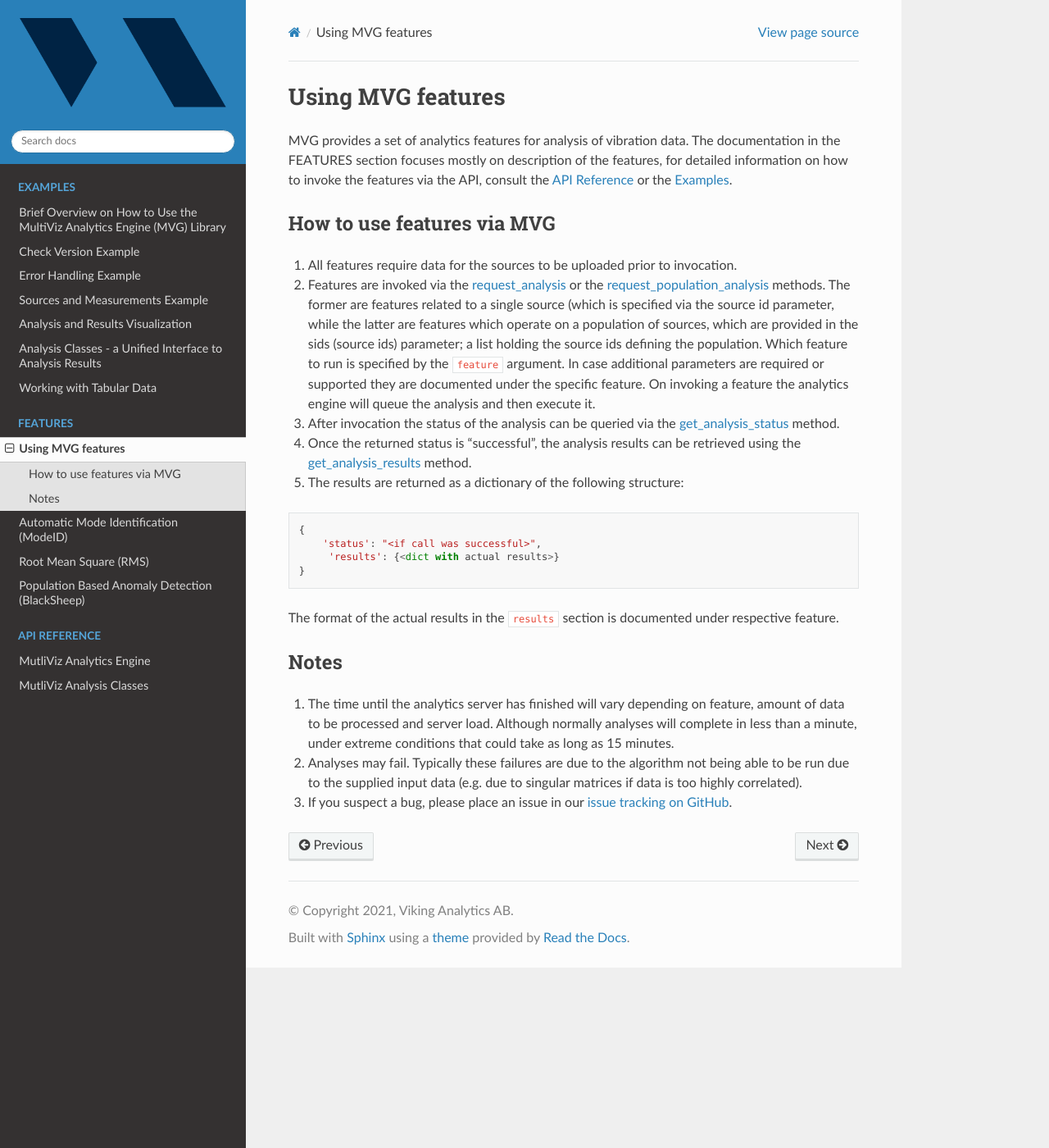
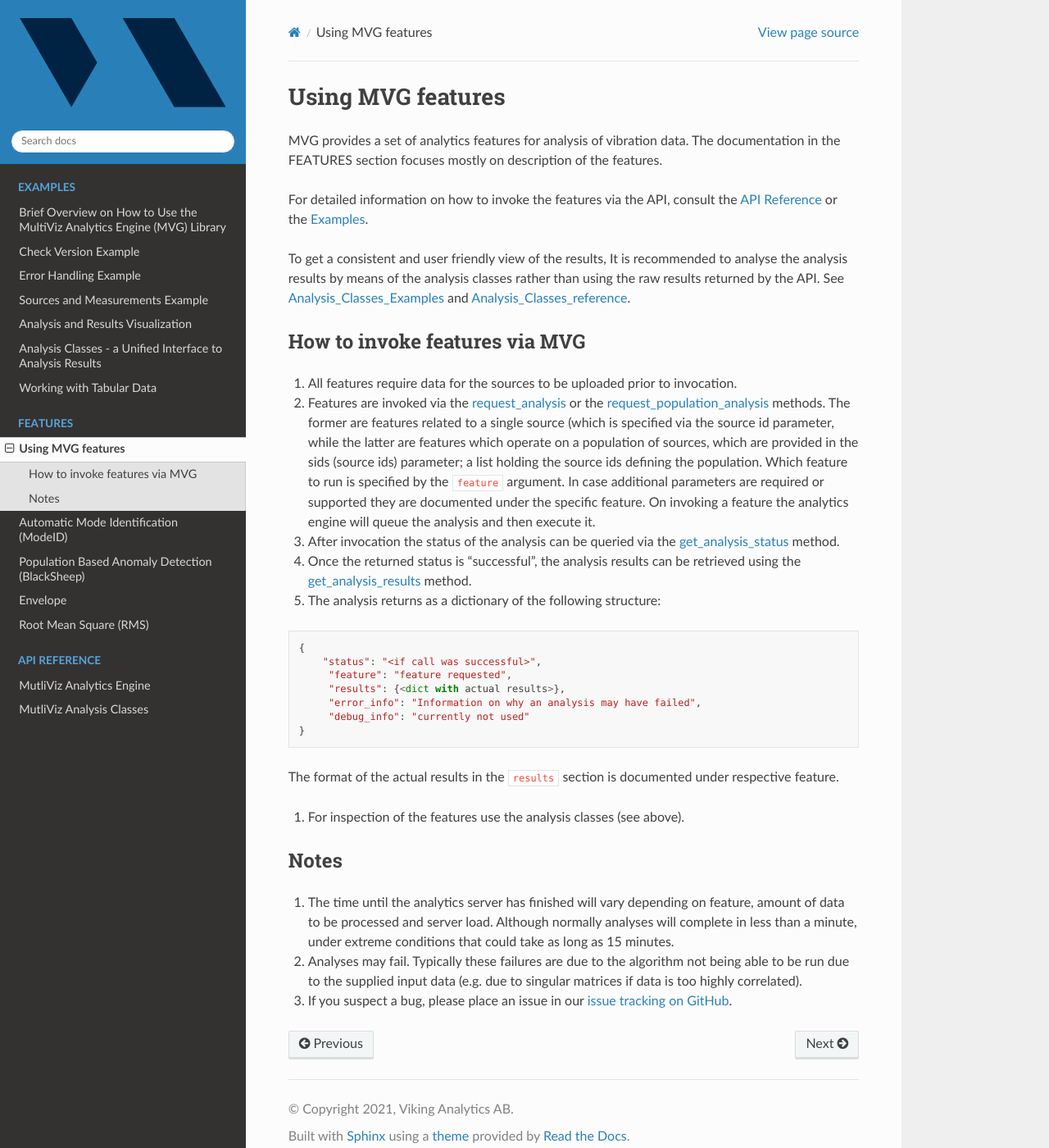
Before and after one commit to vikinganalytics/mvg, a Sphinx documentation site: the page built from docs/source/content/features/general.md, in a window 1280 px wide and 1400 px high. Shown: the whole window at 82% size. Built offline with Sphinx 7.4.7 and the Read the Docs theme 2.0.0, drawn with Linux system fonts in a browser that asks for light colours.

Commit message:
Added documentation for Envelope as well as some small fixes on other feature documentation

````diff
--- a/docs/source/content/features/general.md
+++ b/docs/source/content/features/general.md
@@ -3,11 +3,20 @@
 MVG provides a set of analytics features for analysis of
 vibration data. The documentation in the FEATURES section
 focuses mostly on description of
-the features, for detailed information on how to invoke the features
+the features.
+
+For detailed information on how to invoke the features
 via the API, consult the [API Reference](../api_reference/mvg.html) or
 the [Examples](../examples/analysis_visual.html).
 
-## How to use features via MVG
+To get a consistent and user friendly view of the results, It is
+recommended to analyse the analysis results by means of the analysis
+classes rather than using the raw results returned by the API. See
+[Analysis_Classes_Examples](../examples/analysis_classes.html) and
+[Analysis_Classes_reference](../utilities_reference/analysis_classes.html).
+
+
+## How to invoke features via MVG
 
 1. All features require data for the sources to be uploaded prior to invocation.
 
@@ -32,17 +41,23 @@ method.
    [get_analysis_results](../api_reference/mvg.html?highlight=sis_res#mvg.mvg.MVG.get_analysis_results)
    method.
 
-6. The results are returned as a dictionary of the following
+6. The analysis returns as a dictionary of the following
 structure:
 
 ```
 {
-    'status': "<if call was successful>",
-	'results': {<dict with actual results>}
+    "status": "<if call was successful>",
+	"feature": "feature requested",
+	"results": {<dict with actual results>},
+	"error_info": "Information on why an analysis may have failed",
+	"debug_info": "currently not used"
 }
 ```
 
-The format of the actual results in the `results` section is documented under respective feature.
+The format of the actual results in the `results` section is
+documented under respective feature.
+
+7. For inspection of the features use the analysis classes (see above).
 
 ## Notes
 
--- a/docs/source/index.rst
+++ b/docs/source/index.rst
@@ -25,8 +25,9 @@
 
    content/features/general
    content/features/ModeId
+   content/features/blacksheep
+   content/features/Envelope
    content/features/RMS
-   content/features/blacksheep
 
 .. toctree::
    :maxdepth: 2
````
Also changed, not shown: docs/source/content/features/Envelope.md (added, +109 -0 lines), docs/source/content/features/ModeId.md (+0 -1 lines), docs/source/content/img/envelope.png (added), 1 other file.
